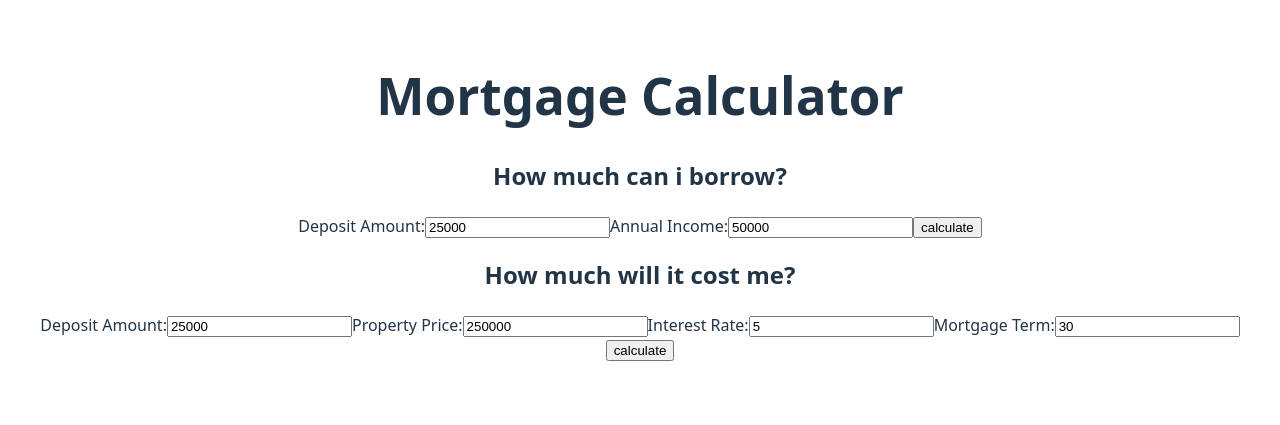
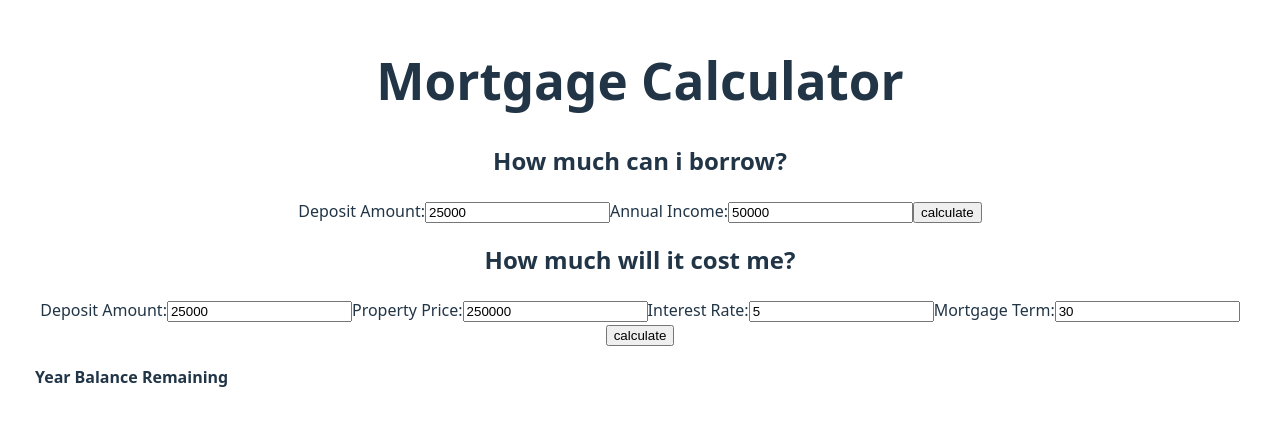
Before and after one commit to doowmot/mortgage-snapshot, a React (Vite) app: page / in a window 1280 px wide. Shown: the part 195-620 px from the top of the page. Built offline with nearby package versions, Linux system fonts and the light colour scheme.

Commit message:
Add table displaying mortgage balance by year

```diff
--- a/src/App.tsx
+++ b/src/App.tsx
@@ -14,6 +14,7 @@ function App() {
     totalCost: "",
     totalCostBreakdown: "",
     stressTestMonthlyCost: "",
+    yearlyData: [],
   });
 
   const handleChange = (event) => {
@@ -68,7 +69,8 @@ function App() {
         monthlyCost: `Your monthly payment will be: £${displayMonthlyCost}`,
         totalCost: `You will pay: £${displayTotalCost} over the ${formData.mortgageTerm} year mortgage term`,
         totalCostBreakdown: `This is made up of: £${displayTotalCapitalCost} Capital and £${displayTotalInterestCost} Interest`,
-        stressTestMonthlyCost: `Disclaimer: If your interest rate goes up by 3%, your monthly payment will be: £${displayStressTestMonthlyCost}`
+        stressTestMonthlyCost: `Disclaimer: If your interest rate goes up by 3%, your monthly payment will be: £${displayStressTestMonthlyCost}`,
+        yearlyData: yearlyData,
     }));
     }
 
@@ -145,8 +147,22 @@ function App() {
           <p>{formData.stressTestMonthlyCost}</p>
         </form>
         </div>
+
+        <table>
+          <tbody>
+            <tr>
+              <th>Year</th>
+              <th>Balance Remaining</th>
+            </tr>
+            {formData.yearlyData.map((item) => (
+              <tr key={item.year}>
+                <td>{new Intl.NumberFormat().format(item.year)}</td>
+                <td>{new Intl.NumberFormat().format(item.balance)}</td>
+              </tr>
+            ))}
+          </tbody>
+        </table>
     </>
-
   )
 }
 
```
